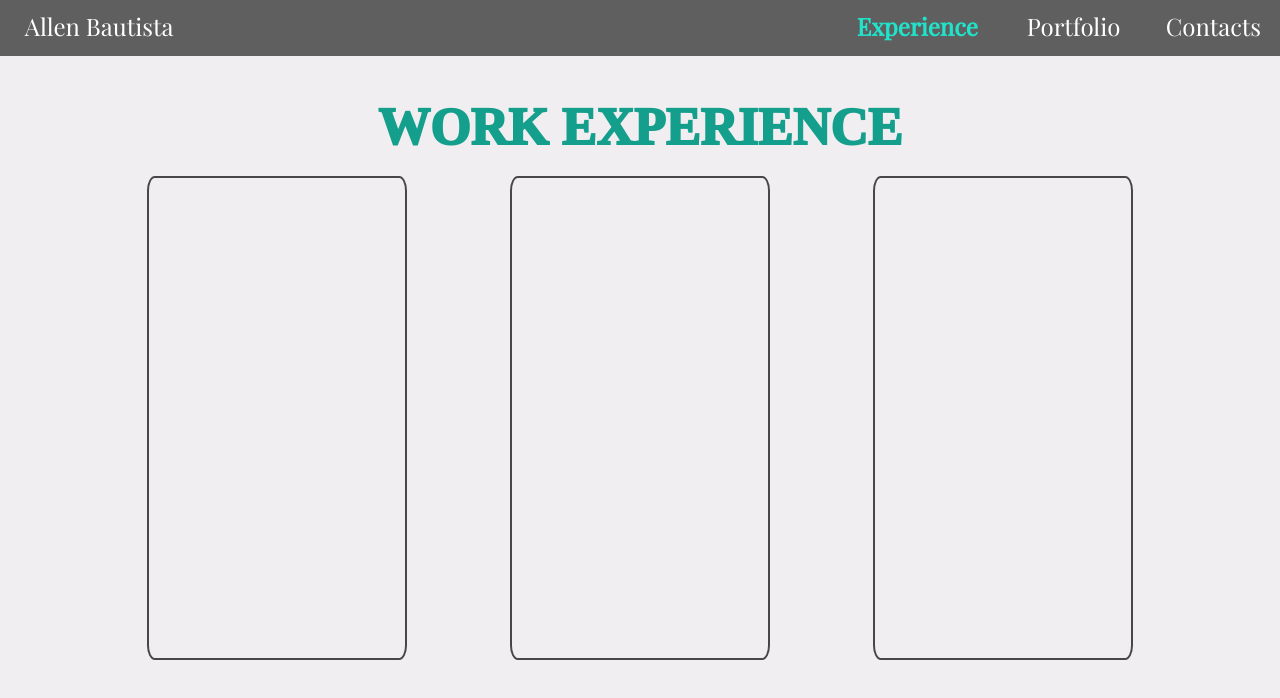
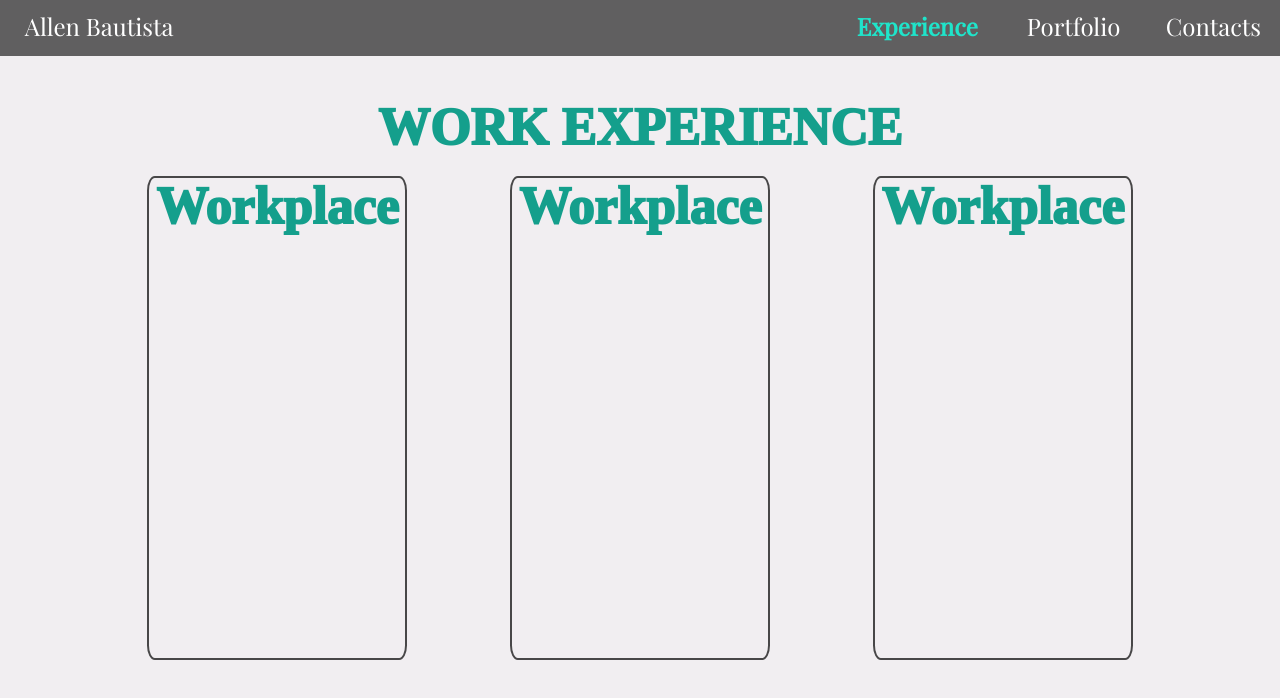
Before and after one commit to avbautista/myportfolio1, a React (Create React App) app: page /experience in a window 1280 px wide. Shown: the top 698 px of the page. Built offline with nearby package versions, Linux system fonts and the light colour scheme; a web font is replaced by a local one.

Commit message:
Testing changes

```diff
--- a/package.json
+++ b/package.json
@@ -2,10 +2,12 @@
   "name": "portfolio-project",
   "version": "0.1.0",
   "private": true,
+  "homepage": "https://avbautista.github.io/portfolio-project/",
   "dependencies": {
     "@testing-library/jest-dom": "^4.2.4",
     "@testing-library/react": "^9.5.0",
     "@testing-library/user-event": "^7.2.1",
+    "gh-pages": "^2.2.0",
     "react": "^16.13.1",
     "react-dom": "^16.13.1",
     "react-router-dom": "^5.1.2",
@@ -15,7 +17,10 @@
     "start": "react-scripts start",
     "build": "react-scripts build",
     "test": "react-scripts test",
+    "predeploy": "npm run build",
+    "deploy": "gh-pages -d build",
     "eject": "react-scripts eject"
+
   },
   "eslintConfig": {
     "extends": "react-app"
--- a/src/Items/ExperienceCard.css
+++ b/src/Items/ExperienceCard.css
@@ -8,3 +8,10 @@
   border: 2px solid rgba(0,0,0,0.7);
   border-radius: 3%;
 }
+
+.ExperienceCard h1 {
+  display: block;
+  margin-top: 2vh;
+  margin-left: auto;
+  margin-right: auto;
+}
--- a/src/Items/ExperienceCard.js
+++ b/src/Items/ExperienceCard.js
@@ -6,6 +6,7 @@ class ExperienceCard extends Component {
   render() {
     return (
       <div className='ExperienceCard'>
+        <h1>Workplace</h1>
       </div>
     );
   }
```
Also changed, not shown: 1 other file (tests, documents, lock files or other folders).
